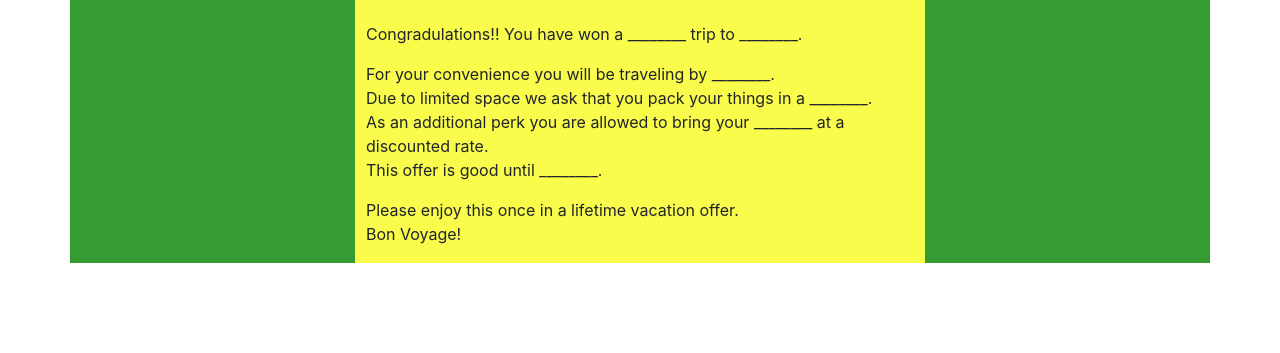
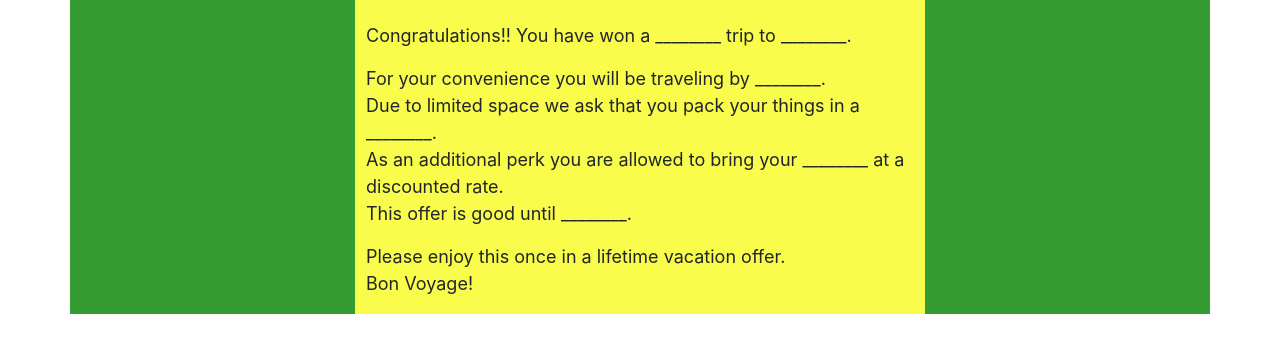
Before and after one commit to jmdressner/dice_game, a plain HTML site: page index.html in a window 1280 px wide. Shown: the part 159-512 px from the top of the page. Drawn offline with nearby package versions, Linux system fonts and the light colour scheme.

Commit message:
updating project files

```diff
--- a/index.html
+++ b/index.html
@@ -19,7 +19,7 @@
 					</div></center>
 						<div class="scenario">
 						<br>
-							<p>Congradulations!! You have won a <a id="durationDisplay">________</a> trip to <a id="countryDisplay">________</a>.</p>
+							<p>Congratulations!! You have won a <a id="durationDisplay">________</a> trip to <a id="countryDisplay">________</a>.</p>
 							<p>For your convenience you will be traveling by <a id="transportDisplay">________</a>.<br>Due to limited space we ask that you pack your things in a <a id="luggageDisplay">________</a>.<br>As an additional perk you are allowed to bring your <a id="companionDisplay">________</a> at a discounted rate.<br>This offer is good until <a id="monthDisplay">________</a>.</p>
 							<p>Please enjoy this once in a lifetime vacation offer.<br>Bon Voyage!</p>
 						</div>
--- a/style.css
+++ b/style.css
@@ -28,4 +28,5 @@ h1 {
 
 p {
 	margin-left: 10px;
+	font-size: 18px;
 }
```
